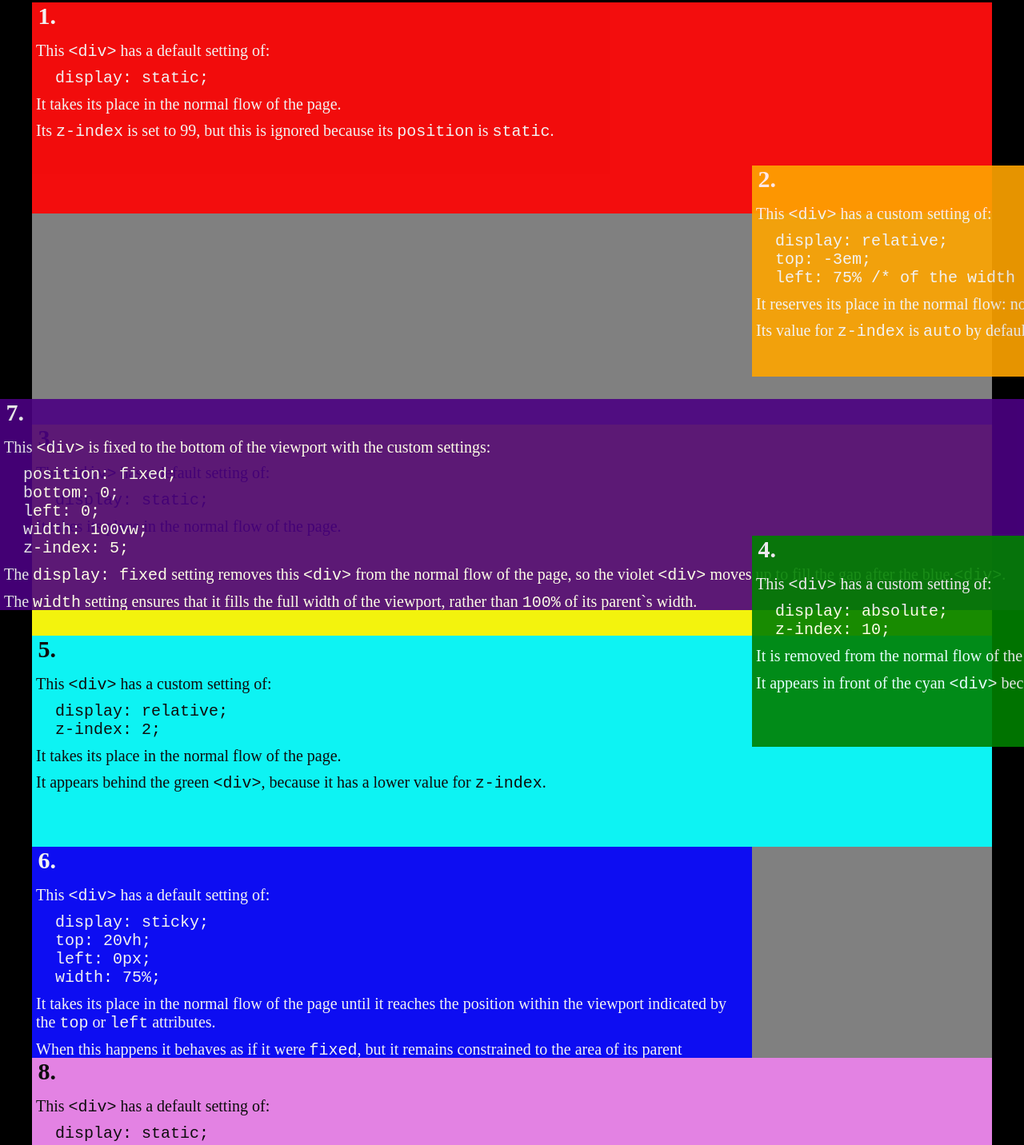
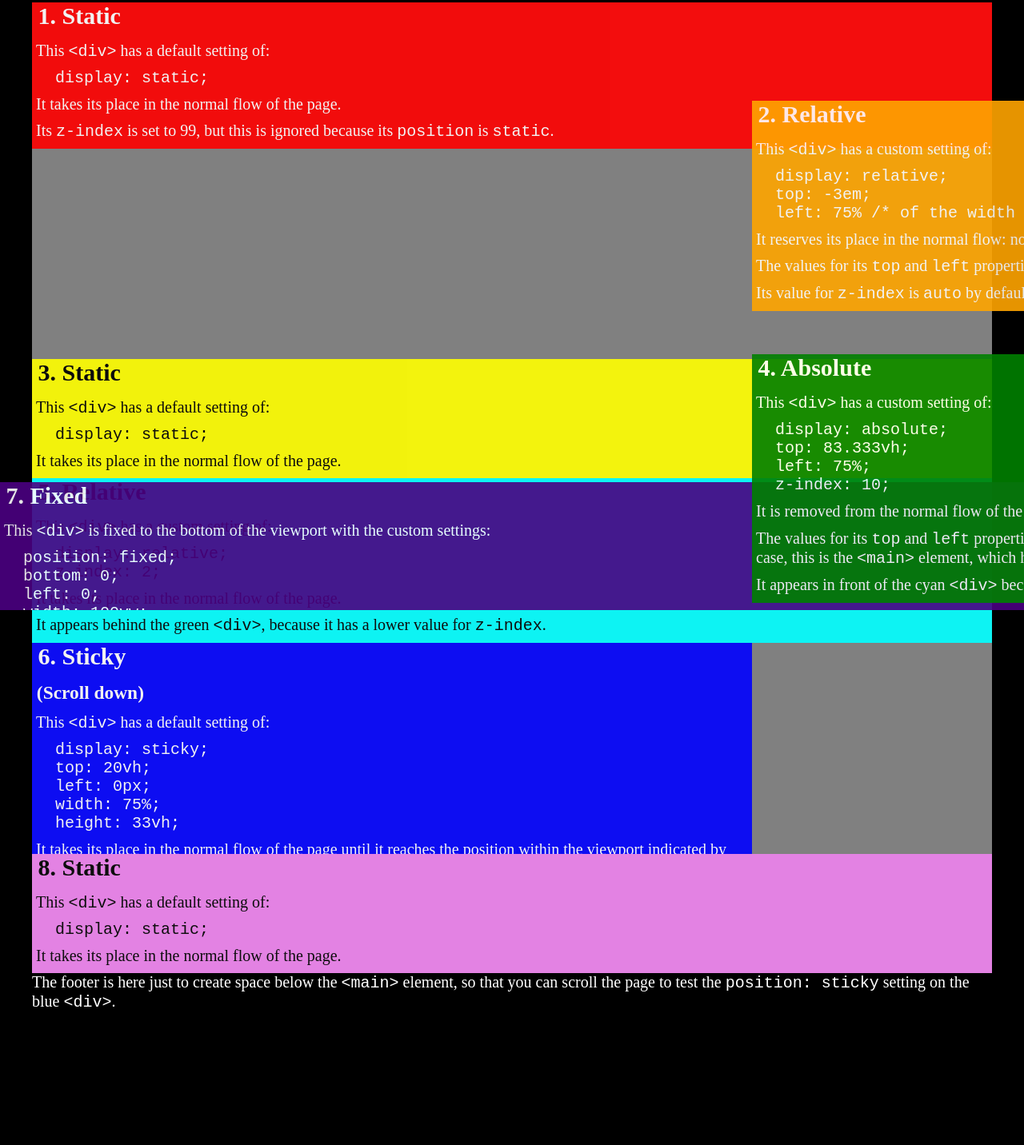
Before and after one commit to FunForks/css-position, a plain HTML site: page index.html in a window 1280 px wide. Shown: the part 37-1469 px from the top of the page at 80% size. Drawn offline with Linux system fonts and the light colour scheme.

Commit message:
Tweaks to text and layout
- Fix height of divs removed
- Edit green div's absolute top
- Fix height of sticky blue and fixed indigo div
- Position value in div headers

```diff
--- a/css/styles.css
+++ b/css/styles.css
@@ -16,7 +16,7 @@ main {
 div {
   width: 100%;
   min-width: min-content;
-  height: 33vh;
+  /* height: 33vh; */
   opacity: 0.9;
   overflow: auto;
 }
@@ -38,7 +38,7 @@ div {
 .green {
   background-color: green;
   position: absolute;
-  top: 83.333vh;
+  top: 55vh;
   left: 75%;
   z-index: 10;
 }
@@ -54,23 +54,25 @@ div {
   top: 20vh;
   left: 0px;
   width: 75%;
+  height: 33vh;
 }
 .indigo {
   background-color: indigo;
   position: fixed;
   bottom: 0;
   left: 0;
+  height: 20vh;
   width: 100vw;
   z-index: 5;
 }
 
-/* FIXED */
 .violet {
   background-color: violet;
   color: black;
 }
 
 h2,
+h3,
 p,
 pre {
   margin: 0 0.25em 0.5em;
--- a/index.html
+++ b/index.html
@@ -10,7 +10,7 @@
   <body>
     <main>
       <div class="red">
-        <h2>1.</h2>
+        <h2>1. Static</h2>
         <p>This <code>&lt;div&gt;</code> has a default setting of:</p>
         <pre>  display: static;</pre>
         <p>It takes its place in the normal flow of the page.</p>
@@ -21,36 +21,40 @@
       </div>
 
       <div class="orange">
-        <h2>2.</h2>
+        <h2>2. Relative</h2>
         <p>This <code>&lt;div&gt;</code> has a custom setting of:</p>
         <pre>  display: relative;
   top: -3em;
   left: 75% /* of the width of its parent <code>&lt;main&gt;</code> */</pre>
        <p>It reserves its place in the normal flow: no other elements will move in to take its place.</p>
-        <p>
-          Its value for <code>z-index</code> is <code>auto</code> by default, but it appears above the red <code>&lt;div&gt;</code> because the <code>z-index</code> of the red <code>&lt;div&gt;</code> is ignored.
+       <p>The values for its <code>top</code> and <code>left</code> properties position it relative to its default position in the flow.</p>
+        <p>Its value for <code>z-index</code> is <code>auto</code> by default, but it appears above the red <code>&lt;div&gt;</code> because the <code>z-index</code> of the red <code>&lt;div&gt;</code> is ignored.
         </p>
       </div>
 
       <div class="yellow">
-        <h2>3.</h2>
+        <h2>3. Static</h2>
         <p>This <code>&lt;div&gt;</code> has a default setting of:</p>
         <pre>  display: static;</pre>
         <p>It takes its place in the normal flow of the page.</p>
       </div>
 
       <div class="green">
-        <h2>4.</h2>
+        <h2>4. Absolute</h2>
         <p>This <code>&lt;div&gt;</code> has a custom setting of:</p>
         <pre>  display: absolute;
+  top: 83.333vh;
+  left: 75%;
   z-index: 10;</pre>
         <p>It is removed from the normal flow of the page, so the cyan <code>&lt;div&gt;</code> moves up to take its place.</p>
+        <p>The values for its <code>top</code> and <code>left</code> properties position it with respect to its nearest parent for which the value of <code>position</code> is not <code>static</code>. In this case, this is the <code>&lt;main&gt;</code> element, which has a grey background.</p>
+
         <p>It appears in front of the cyan <code>&lt;div&gt;</code> because it has a higher value for <code>z-index</code>.</p>
       </div>
       </div>
 
       <div class="cyan">
-        <h2>5.</h2>
+        <h2>5. Relative</h2>
         <p>This <code>&lt;div&gt;</code> has a custom setting of:</p>
         <pre>  display: relative;
   z-index: 2;</pre>
@@ -58,12 +62,14 @@
         <p>It appears behind the green <code>&lt;div&gt;</code>, because it has a lower value for <code>z-index</code>.</p>
       </div>
       <div class="blue">
-        <h2>6.</h2>
+        <h2>6. Sticky</h2>
+        <h3>(Scroll down)</h3>
         <p>This <code>&lt;div&gt;</code> has a default setting of:</p>
         <pre>  display: sticky;
   top: 20vh;
   left: 0px;
-  width: 75%;</pre>
+  width: 75%;
+  height: 33vh;</pre>
         <p>It takes its place in the normal flow of the page until it reaches the position within the viewport indicated by the <code>top</code> or <code>left</code> attributes.</p>
         <p>When this happens it behaves as if it were <code>fixed</code>, but it remains constrained to the area of its parent (<code>&lt;main&gt;</code>), which means that it can be dragged out of the viewport as its parent is scrolled out of sight.</p>
 
@@ -72,7 +78,7 @@
 
       </div>
       <div class="indigo">
-        <h2>7.</h2>
+        <h2>7. Fixed</h2>
         <p>This <code>&lt;div&gt;</code> is fixed to the bottom of the viewport with the custom settings:
         </p>
         <pre>  position: fixed;
@@ -85,7 +91,7 @@
           <p>Its <code>z-index</code> setting places it in front of the cyan <code>&lt;div&gt;</code> but behind the green <code>&lt;div&gt;</code>.</p>
       </div>
       <div class="violet">
-        <h2>8.</h2>
+        <h2>8. Static</h2>
         <p>This <code>&lt;div&gt;</code> has a default setting of:</p>
         <pre>  display: static;</pre>
         <p>It takes its place in the normal flow of the page.</p>
```
